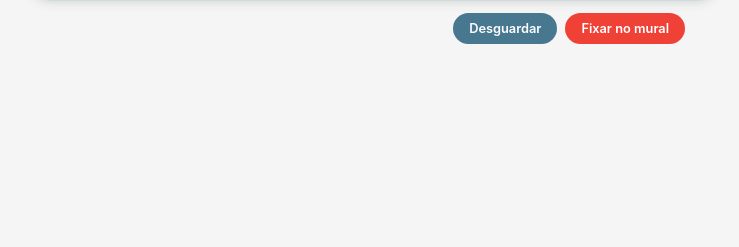
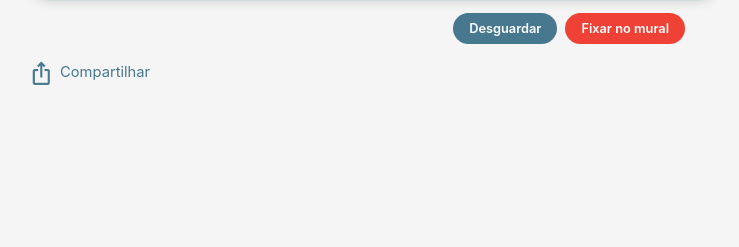
Before and after one commit to augustograbe/hackathon_manamano, a Django app: page /post/2 in a window 1280 px wide. Shown: the part 380-627 px from the top of the page, without its empty margins (10-749 px from the left). Run offline with Django 4.2, Linux system fonts and the light colour scheme; a user stored in the database is signed in; data comes from the database, SQL or seed files in the repository; some libraries are stand-ins or nearby versions.

Commit message:
botao compartilhar post

```diff
--- a/portal/static/portal/styles.css
+++ b/portal/static/portal/styles.css
@@ -183,6 +183,10 @@ h3{
     font-size: 1.8rem;
     color: #747474;
 }
+
+#post-compartilhar{
+    margin-top: 40px;
+}
 /*----------tornar usuario admin em sobre----------------*/
 
 #grupo_op_icon{
@@ -363,6 +367,7 @@ h3{
     width: 90%;
     margin: auto;
     padding-top: 30px;
+    padding-bottom: 80px;
 }
 .video-container {
     position: relative;
--- a/portal/templates/portal/post.html
+++ b/portal/templates/portal/post.html
@@ -41,4 +41,12 @@
             {% endif %}
         </form>
     </div>
+    <div id="post-compartilhar">
+        <div class="descricao_grupo">
+            <i class="material-icons" id="grupo_icon">ios_share</i>
+            <a href="https://api.whatsapp.com/send?text=http://manamano.pythonanywhere.com/post/{{ post.id }}">Compartilhar</a>
+        </div>
+    </div>
+
+
 {% endblock %}
--- a/portal/templates/portal/sobre.html
+++ b/portal/templates/portal/sobre.html
@@ -18,11 +18,14 @@
         </div>
     </div>
     {% endif %}
+
     <div class="blocos">
         <div class="descricao_grupo">
-            <a href="https://api.whatsapp.com/send?text=http://manamano.pythonanywhere.com/apresentacao_grupo{{ grupo.id }}">Compartilhar grupo no WhatsApp</a>
+            <i class="material-icons" id="grupo_icon">ios_share</i>
+            <a href="https://api.whatsapp.com/send?text=http://manamano.pythonanywhere.com/apresentacao_grupo/{{ grupo.id }}">Compartilhar grupo no WhatsApp</a>
         </div>
     </div>
+
     <div class="blocos">
         <div class="descricao_grupo">
             <h3>Membros:</h3>
```
